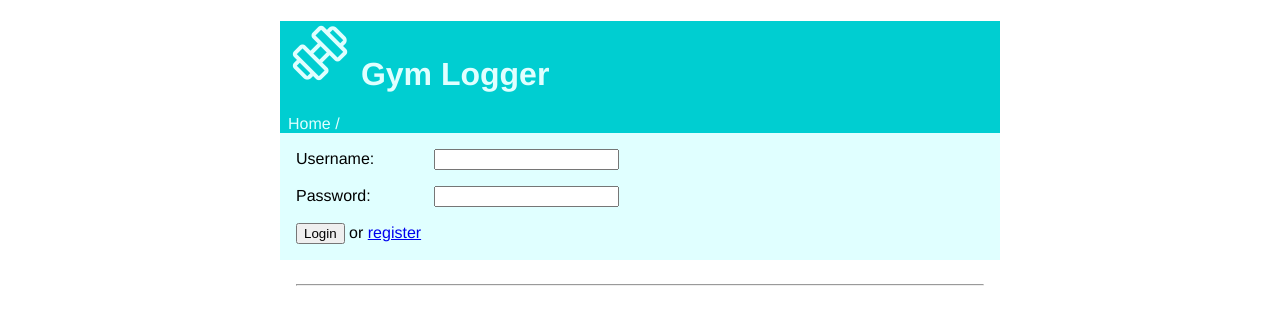
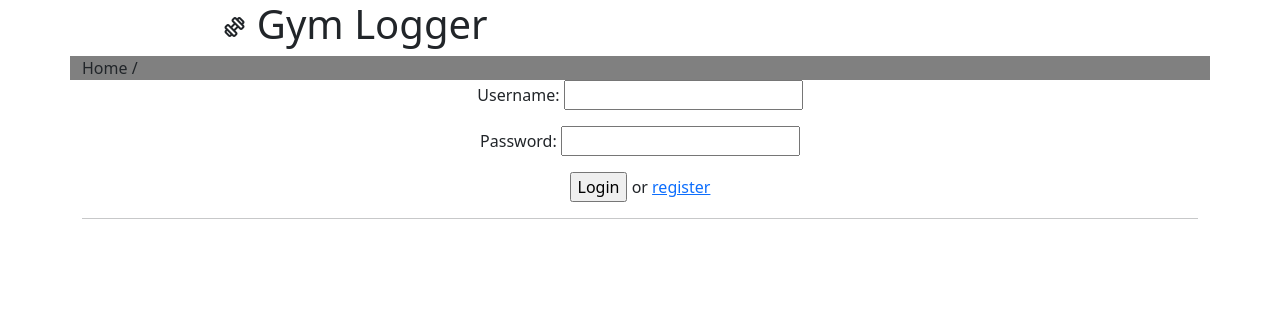
Before and after one commit to hurbios/gym-logger, a Flask app: page / in a window 1280 px wide. Shown: the top 325 px of the page. Run offline with Flask 3, Linux system fonts and the light colour scheme.

Commit message:
Add styling

```diff
--- a/routes.py
+++ b/routes.py
@@ -68,9 +68,10 @@ def create_program():
         if utils.check_csrf_token(request.form):
             return Response('Invalid CSRF token', 403)
         name = request.form.get('program_name')
-        if not utils.validate(name, 'string'):
+        description = request.form.get('description')
+        if not utils.validate_all([name, description]):
             return Response('Invalid name', 400)
-        program_id = programs.create_program(name)
+        program_id = programs.create_program(name, description)
         return redirect('/edit-program/'+str(program_id))
 
 @app.route('/edit-program/<int:id>')
@@ -95,7 +96,7 @@ def edit_program(id):
     )
 
 @app.route('/edit-program/<int:id>/edit', methods=['GET', 'POST'])
-def edit_program_name(id):
+def update_program(id):
     if 'username' not in session:
         return redirect('/')
     if not utils.validate(id, 'number'):
@@ -104,12 +105,15 @@ def edit_program_name(id):
         program = programs.get_program(id)
         if not program or len(program) < 2:
             return redirect('/')
-        return render_template('edit-program-name.html', program_name=program[1], program_id=id)
+        return render_template('edit-program-name.html', program_name=program[1], description=program[2], program_id=id)
     else:
         if utils.check_csrf_token(request.form):
             return Response('Invalid CSRF token', 403)
         name = request.form.get('name')
-        programs.change_program_name(id, name)
+        description = request.form.get('description')
+        if not utils.validate_all([name, description]):
+            return Response('Invalid name', 400)
+        programs.update_program(id, name, description)
         return redirect('/edit-program/'+str(id))
 
 @app.route('/delete_program/<int:id>', methods=['DELETE'])
@@ -180,8 +184,21 @@ def show_results(id):
         return redirect('/')
     if not utils.validate(id, 'number'):
         return Response('Incorrect program ID', 400)
+    program = programs.get_program(id)
+    if not program or len(program) < 1:
+        return redirect('/')
     results_list = results.get_results(id)
-    return render_template('results.html', results=results_list, program_id=id)
+    exercises_list = exercises.get_program_exercises(id)
+    results_by_id = {}
+    for result in results_list:
+        if result.id not in results_by_id:
+            results_by_id[result.id] = {}
+        if 'results' not in results_by_id[result.id]:
+            results_by_id[result.id]['results'] = {}
+        results_by_id[result.id]['results'][result.eid] = result.result
+        if 'date' not in results_by_id[result.id]:
+            results_by_id[result.id]['date'] = result.date
+    return render_template('results.html', results=results_by_id, program=program, exercises=exercises_list)
 
 @app.route('/results/<int:id>/add')
 def add_result(id):
--- a/schema.sql
+++ b/schema.sql
@@ -7,6 +7,7 @@ CREATE TABLE users (
 CREATE TABLE programs (
   id SERIAL PRIMARY KEY,
   name TEXT,
+  description TEXT,
   user_id INTEGER REFERENCES users
 );
 
--- a/static/layout.css
+++ b/static/layout.css
@@ -1,49 +1,3 @@
-body {
-  margin: auto;
-  max-width: 45em;
-  font-family: 'Helvetica', 'Arial', sans-serif;
-  background: white;
-}
-
-.header {
-  background: darkturquoise;
-  /* background: turquoise linear-gradient(); */
-  /* font-weight: bold; */
-  padding: 0em 0.5em 0em 0.5em;
-  /* font-size: 2em; */
-  a {
-    color: rgb(1, 120, 122);
-    text-decoration-line: underline;
-    text-decoration-style: solid;
-  }
-  h1 {
-    color: lightcyan;
-  }
-  h1 .material-symbols-outlined {
-    font-size: 2em;
-    font-variation-settings:
-    'FILL' 0,
-    'wght' 400,
-    'GRAD' 0,
-    'opsz' 50
-  }
-  color: lightcyan;
-
-  .header-controls {
-    /* background-color: red; */
-    width: 100%;
-    display: flex;
-    .path {
-      /* background-color: blueviolet; */
-      width: 50%;
-      display: flex;
-      align-items: flex-end;
-    }
-    .username {
-      /* background-color: blue; */
-      width: 50%;
-      display: inline-block;
-    }
 .username .material-symbols-outlined {
   font-size: 1em;
   font-variation-settings:
@@ -52,29 +6,3 @@ body {
   'GRAD' 0,
   'opsz' 24
 }
-    .username .inner-username {
-      display: flex;
-      align-items: flex-end;
-      justify-content: right;
-      padding-top: 0.5em;
-    }
-  }
-}
-
-.content {
-  background: lightcyan;
-  padding: 1em;
-
-  /* input {
-    width: 20ch;
-  } */
-  label {
-    display: inline-block;
-    width: 15ch;
-  }
-}
-
-.footer {
-  /* background: linear-gradient(lightgray,gray); */
-  padding: 1em 1em 0em 1em;
-}
--- a/templates/create-new-program.html
+++ b/templates/create-new-program.html
@@ -19,7 +19,9 @@
 <form action="/create-program" method="POST" id="program_data" onsubmit="return validateForm(this)">
   <h1>Create a new workout program</h1>
   <label for="program_name">Name of the workout program:</label>
-  <input type="text" id="program_name" name="program_name" rows="1" cols="30"></input>
+  <input type="text" id="program_name" name="program_name" rows="1" cols="30" required></input>
+  <label for="description">Description of the workout program:</label>
+  <input type="text" id="description" name="description" rows="1" cols="30"></input>
   <p>
   <input type="hidden" name="csrf_token" value="{{ session.csrf_token }}">
   <input type="submit" value="Create program">
--- a/templates/index.html
+++ b/templates/index.html
@@ -19,18 +19,34 @@
 
 {% if session.username %}
 <p>
-<a href="/create-program">Create a new workout program</a>
-<p>
 <b>Your workout programs:</b>
 
-<ul>
-  {% for program in programs %}
-  {% set results_url = "/results/" + program[0]|string %}
-  {% set edit_url = "/edit-program/" + program[0]|string %}
-
-  <li> {{ program[1] }} <a href= "{{ results_url }}">results</a> <a href= "{{ edit_url }}">edit</a></li>
-  {% endfor %}
-</ul>
+<div class="container overflow-hidden text-center">
+  <div class="row">
+    {% for program in programs %}
+    {% set results_url = "/results/" + program[0]|string %}
+    {% set edit_url = "/edit-program/" + program[0]|string %}
+    <div class="col p-2">
+      <div class="card text-bg-light" style="width: 18rem;">
+        <div class="card-body">
+          <h5 class="card-title">{{ program[1] }}</h5>
+          <p class="card-text">{{ program[2] }}</p>
+          <a href="{{ results_url }}" class="btn btn-primary">view / add results</a>
+          <a href="{{ edit_url }}" class="btn">edit program</a>
+        </div>
+      </div>
+    </div>
+    {% endfor %}
+    <div class="col p-2">
+      <div class="card text-bg-dark" style="width: 18rem;">
+        <div class="card-body" >
+          <h5 class="card-title">Create a new program</h5>
+          <a href="/create-program" class="btn btn-secondary" >Create</a>
+        </div>
+      </div>
+    </div>
+  </div>
+</div>
 {% else %}
 <form action="/login" method="POST" onsubmit="return validateForm(this)">
   <label for="username">Username:</label>
--- a/templates/layout.html
+++ b/templates/layout.html
@@ -3,22 +3,26 @@
   <title>Gym Logger - {% block title %}{% endblock %}</title>
   <link rel="stylesheet" href="https://fonts.googleapis.com/css2?family=Material+Symbols+Outlined:opsz,wght,FILL,GRAD@20..48,100..700,0..1,-50..200" />
   <link rel="stylesheet" href="{{ url_for('static', filename='layout.css') }}">
+  <link href="https://cdn.jsdelivr.net/npm/bootstrap@5.3.3/dist/css/bootstrap.min.css" rel="stylesheet" integrity="sha384-QWTKZyjpPEjISv5WaRU9OFeRpok6YctnYmDr5pNlyT2bRjXh0JMhjY6hW+ALEwIH" crossorigin="anonymous">
   <meta name="viewport" content="width=device-width, initial-scale=1">
 </head>
+<script src="https://cdn.jsdelivr.net/npm/bootstrap@5.3.3/dist/js/bootstrap.bundle.min.js" integrity="sha384-YvpcrYf0tY3lHB60NNkmXc5s9fDVZLESaAA55NDzOxhy9GkcIdslK1eN7N6jIeHz" crossorigin="anonymous"></script>
 <body>
-  <div class="header">
+  <div class="container text-center">
+    <div class="row">
+      <div class="col">
         <h1>
           <span class="material-symbols-outlined">
             exercise
           </span>
           Gym Logger
         </h1>
-    <div class="header-controls">
-      <div class="path">{% block path %}{% endblock %}</div>
-      <div class="username" >
+      </div>
+      <div class="col" style="text-align:right">
         {% if session.username %}
+          <div class="username">
             <div class="inner-username">
-          You are logged in as <b style="padding-left: 1ch;">{{ session.username }}</b>
+              You are logged in as <b>{{ session.username }}</b>
             </div>
             <div class="inner-username">
               <a href="/logout">
@@ -28,16 +32,24 @@
                 Logout
               </a>
             </div>
+          </div>
         {% endif %}
       </div>
     </div>
+    <div class="row" style="background-color: gray;">
+      <div class="col">
+        <div class="path" style="text-align:left">{% block path %}{% endblock %}</div>
       </div>
-  <div class="content">
+    </div>
+    <div class="row">
+      <div class="col">
         {% block content %}{% endblock %}
       </div>
-  <div class="footer">
+    </div>
+    <div class="row">
+      <div class="col">
         <hr>
-    <p>
-    <!-- Voit lähettää palautetta <a href="#">tästä</a> -->
+      </div>
+    </div>
   </div>
 </body>
--- a/templates/register.html
+++ b/templates/register.html
@@ -32,11 +32,11 @@
 {% else %}
 <form action="/register" method="POST" onsubmit="return validateForm(this)">
   <label for="username">Username:</label>
-  <input type="text" name="username"></p>
+  <input type="text" name="username" required></p>
   <label for="password">Password:</label>
-  <input type="password" name="password"></p>
+  <input type="password" name="password" required></p>
   <label for="password2">Retype password:</label>
-  <input type="password" name="password2"></p>
+  <input type="password" name="password2" required></p>
   <input type="submit" value="Create user">
 </form>
 {% endif %}
```
Also changed, not shown: init_db.py (+5 -4 lines), programs.py (+8 -8 lines), results.py (+8 -7 lines), templates/add-result.html (+20 -8 lines), templates/edit-program-name.html (+14 -3 lines), templates/edit-program.html (+30 -23 lines), templates/results.html (+22 -8 lines). Lines whose indentation alone changed are shown as unchanged.
